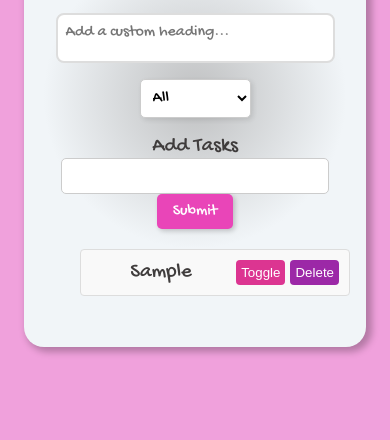
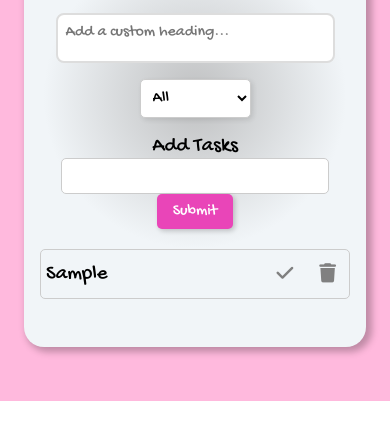
Before and after one commit to Sisonke10-byt/My-Todo-List, a website: page public/index.html in a window 390 px wide. Both pictures are taken after typing "Sample" into the empty fields and a click on the button "Submit". Shown: the part 206-646 px from the top of the page. Drawn offline with Linux system fonts and the light colour scheme.

Commit message:
Add clickable icons with spacing and background image
- Replaced "Toggle" and "Delete" buttons with clickable icons for better user experience.
- Styled icons with hover effects and spacing to act like buttons.
- Integrated a background image for the to-do list interface, ensuring responsiveness and compatibility with existing styles.
- Updated task rendering function to include proper classes for icons and improve overall task layout.

```diff
--- a/public/app.js
+++ b/public/app.js
@@ -33,19 +33,17 @@ const toggleTaskCompletion = (index) => {
   renderTasks();
 };
 
-// Render tasks with filtering
+// Render tasks with icons styled as buttons
 const renderTasks = () => {
   const tasks = fetchTasks();
   const filter = document.getElementById('filter-tasks').value;
-
-  // Filter tasks based on dropdown selection
   const filteredTasks = tasks.filter((task) => {
     if (filter === 'completed') return task.completed;
     if (filter === 'active') return !task.completed;
+    if (filter === 'due-date') return !!task.dueDate;
     return true; // Default to 'all'
   });
 
-  // Render tasks in the list
   const taskContainer = document.querySelector('.toDoList');
   taskContainer.innerHTML = filteredTasks
     .map(
@@ -54,8 +52,12 @@ const renderTasks = () => {
           <span style="text-decoration: ${task.completed ? 'line-through' : 'none'};">
             ${task.text}
           </span>
-          <button class="complete" onclick="toggleTaskCompletion(${index})">Toggle</button>
-          <button class="delete" onclick="removeTask(${index})">Delete</button>
+          <button class="icon-button complete" onclick="toggleTaskCompletion(${index})" title="Mark as Complete">
+            <i class="fas fa-check"></i>
+          </button>
+          <button class="icon-button delete" onclick="removeTask(${index})" title="Delete Task">
+            <i class="fas fa-trash"></i>
+          </button>
         </li>
       `
     )
--- a/public/index.html
+++ b/public/index.html
@@ -5,6 +5,7 @@
   <meta name="viewport" content="width=device-width, initial-scale=1.0">
   <title>To-Do List</title>
   <link rel="stylesheet" href="style.css">
+  <link rel="stylesheet" href="https://cdnjs.cloudflare.com/ajax/libs/font-awesome/6.0.0-beta3/css/all.min.css">
 </head>
 
 <section class="container">
--- a/public/style.css
+++ b/public/style.css
@@ -1,18 +1,21 @@
 @import url('https://fonts.googleapis.com/css?family=Gochi+Hand');
 
   body {
-    background-color:  rgb(240, 161, 220);
+  background-image: url('background.jpg');
+  background-size: cover; /* Makes the image cover the entire background */
+  background-position: center; /* Centers the image */
+  background-repeat: no-repeat; /* Prevents the image from repeating */
   min-height: 70vh;
   padding: 1rem;
   box-sizing: border-box;
   display: flex;
   justify-content: center;
   align-items: center;
-    color: rgb(63, 60, 60);
   font-family: 'Gochi Hand', cursive;
   text-align: center;
   font-size: 130%;
   }
+
   @media only screen and (min-width: 500px) {
     body {
       min-height: 100vh;
@@ -184,32 +187,49 @@
 
   .task {
     display: flex;
+    align-items: center;
     justify-content: space-between;
-    margin-bottom: 10px;
-    padding: 10px;
-    background-color: #f9f9f9;
-    border: 1px solid #ddd;
-    border-radius: 4px;
+    margin: 5px 0;
+    padding: 5px;
+    border: 1px solid #ccc;
+    border-radius: 5px;
   }
 
   .task span {
-    flex: 1;
+    flex-grow: 1;
+    text-align: left;
   }
 
-  .task button {
-    margin-left: 5px;
+  .icon-button {
+    margin-left: 10px;
+    padding: 8px;
     border: none;
-    padding: 5px;
+    border-radius: 50%;
+    background-color: transparent;
     cursor: pointer;
-    border-radius: 4px;
+    font-size: 1.2rem;
+    transition: background-color 0.3s ease, color 0.3s ease;
   }
 
-  .task button.complete {
-    background-color:#dc3591;
-    color: white;
+  .icon-button.complete {
+    color: gray;
   }
 
-  .task button.delete {
-    background-color: #9c28a7;
-    color: white;
+  .icon-button.delete {
+    color: gray;
   }
+
+  .icon-button.complete:hover {
+    background-color: #d4edda; /* Light green background */
+    color: green;
+  }
+
+  .icon-button.delete:hover {
+    background-color: #f8d7da; /* Light red background */
+    color: red;
+  }
+
+  .toDoList {
+    list-style: none;
+    padding: 0;
+  }
```
Also changed, not shown: public/background.jpg (added). Lines whose indentation alone changed are shown as unchanged.
